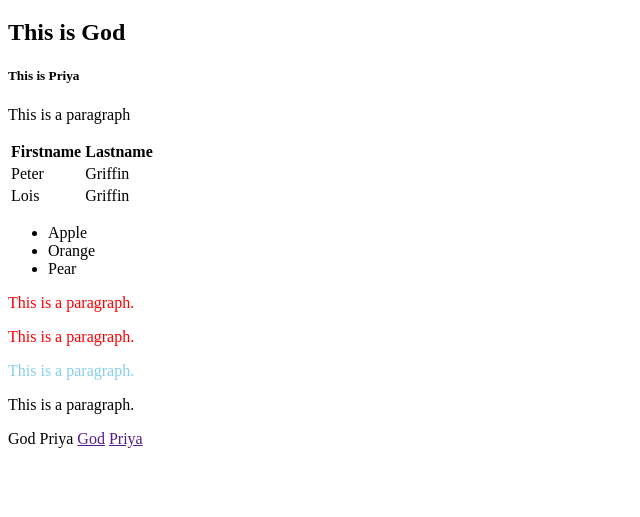
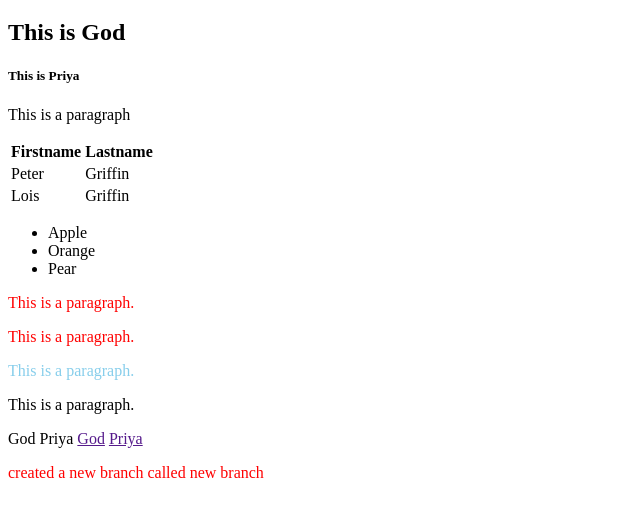
Before and after one commit to priya2022/newtrying, a plain HTML site: page index.html in a window 1280 px wide. Shown: the part 87-604 px from the top of the page, without its empty margins (0-640 px from the left). Drawn offline with Linux system fonts and the light colour scheme.

Commit message:
new branch
created a new branch called new branch

```diff
--- a/index.html
+++ b/index.html
@@ -126,6 +126,8 @@ z-index: 0;
             <span>God</span> <span>Priya</span>
             <a href="">God</a>
             <a href="">Priya</a>
+              <p>created a new branch called new branch</p>
+
           </div>
 </body>
 </html>
```
